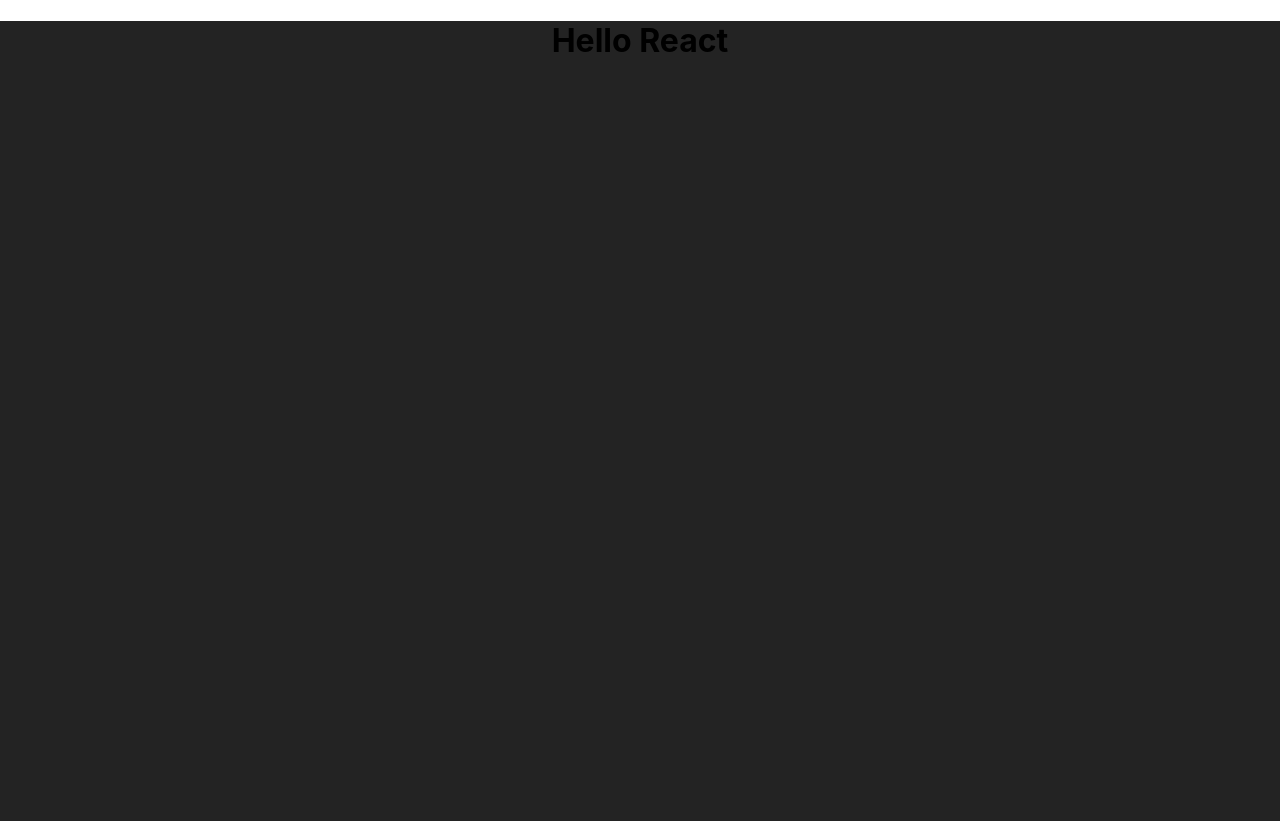
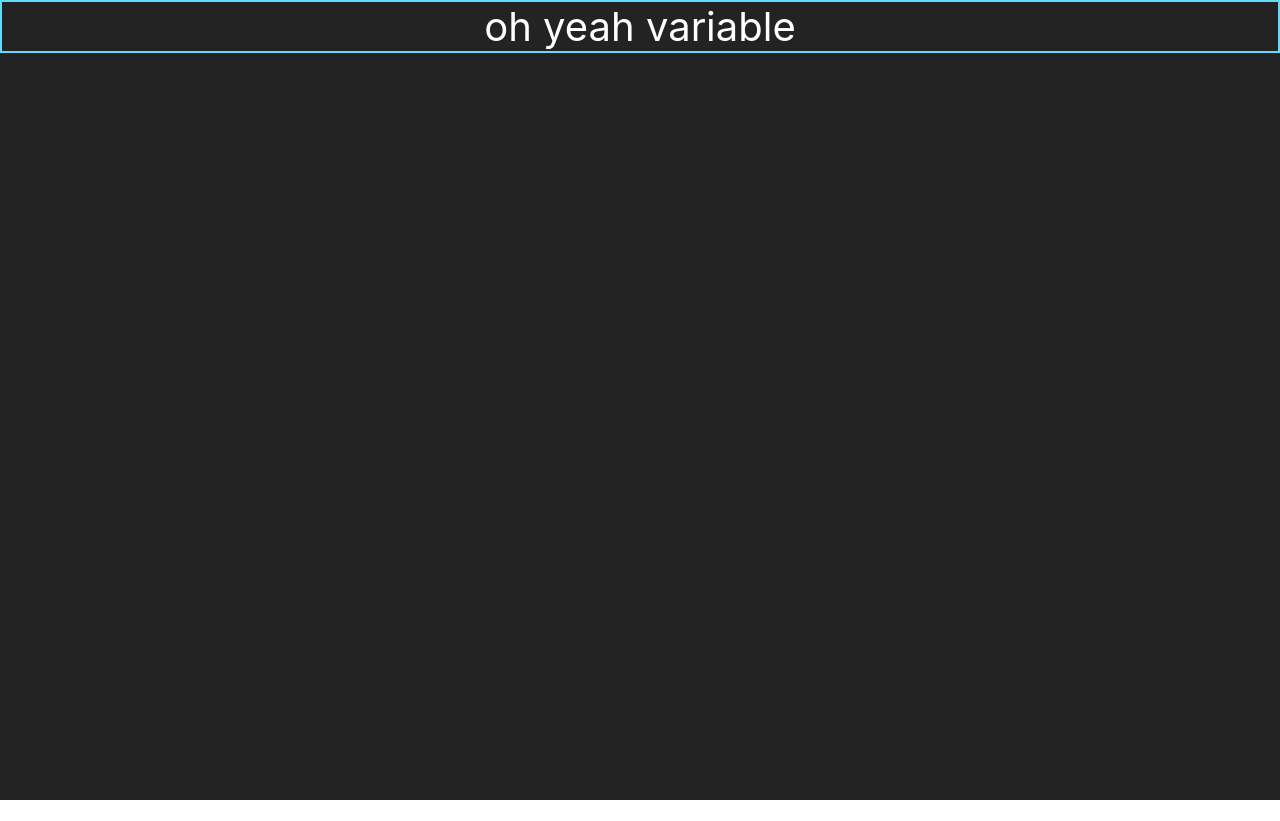
Before and after one commit to pmosscs/tic-tac-toe, a React (Create React App) app: page / in a window 1280 px wide. After the commit the page ends 800 px from the top, so only its background shows below. Built offline with nearby package versions, Linux system fonts and the light colour scheme.

Commit message:
testing knowlege of props and components

```diff
--- a/src/App.js
+++ b/src/App.js
@@ -1,10 +1,12 @@
-import logo from "./logo.svg";
 import "./App.css";
+import Square from "./components/Square";
 
 function App() {
+  const thisVariable = "oh yeah variable";
+
   return (
     <div className="App">
-      <h1>Hello React</h1>
+      <Square totes={thisVariable} />
     </div>
   );
 }
--- /dev/null
+++ b/src/components/Square.jsx
@@ -0,0 +1,9 @@
+import React from "react";
+
+function Square(props) {
+    return (
+        <div className="square">{props.totes}</div>
+    )
+}
+
+export default Square;
```
